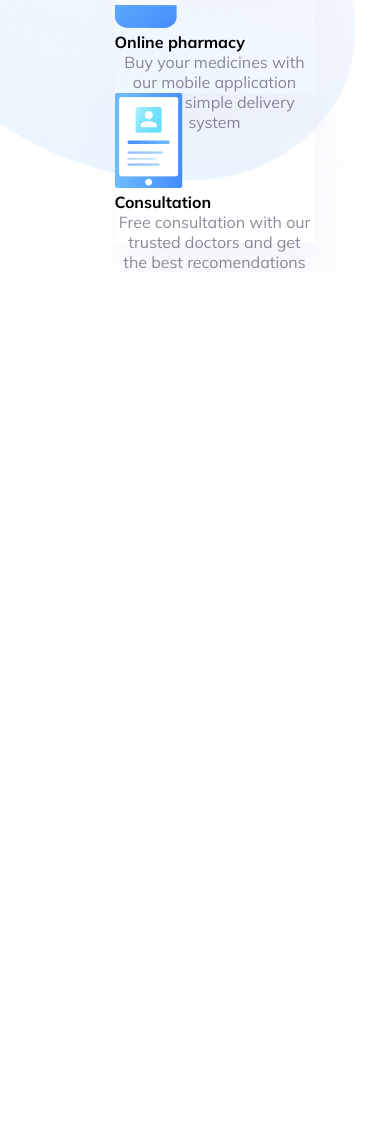
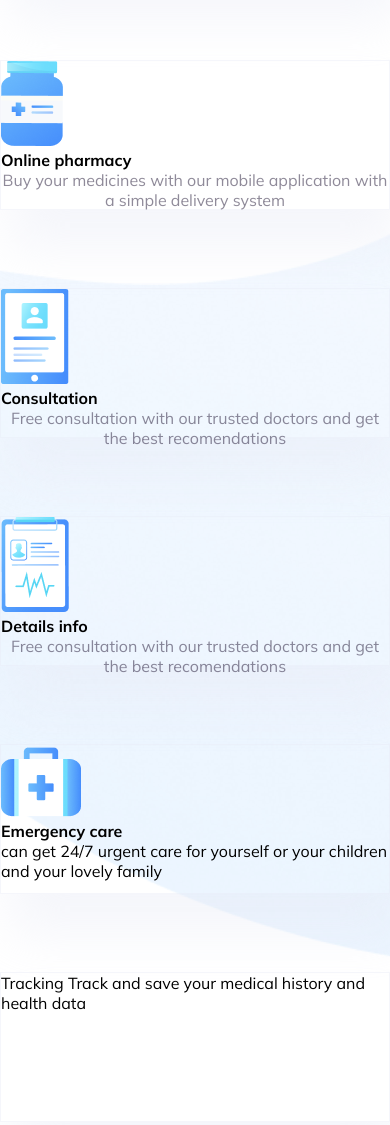
Before and after one commit to carcity04/tralfagar, a plain HTML site: page index.html in a window 390 px wide. Shown: the part 1242-2367 px from the top of the page. Before the commit the page ends 1514 px from the top, so only its background shows below. Drawn offline with nearby package versions, Linux system fonts and the light colour scheme.

Commit message:
new chanage

```diff
--- a/index.html
+++ b/index.html
@@ -69,22 +69,35 @@
 
 
                 </div >
-                <div class="box-2">
+                <div class="box-1">
                     <img src="asset/images/Frame (2).png" alt="frame">
                     <h4> Online pharmacy</h4>
                     <p class="pra-2">Buy  your medicines with our mobile
                         application with a simple delivery system
                         </p>
                 </div>
-                <div class="box-3">
+                <div class="box-1">
                     <img src="asset/images/Frame (3).png" alt="frame">
                     <h4>Consultation</h4>
                     <p class="pra-2">Free consultation with our trusted doctors and get the best recomendations</p>
 
                 </div>
-                <div></div>
-                <div></div>
-                <div></div>
+                <div class="box-1">
+                    <img src="asset/images/Frame (4).png" alt="frame4">
+
+                   <h4>Details info</h4>
+<p class="pra-2">Free consultation with our trusted doctors and get the best recomendations</p>
+                </div>
+                <div class="box-1">
+                    <img src="asset/images/Frame (5).png" alt="frame5">
+                    <h4>Emergency care</h4>
+<p>can get 24/7 urgent care for yourself or your children and your
+lovely family</p>
+                </div>
+                <div class="box-1">
+                    Tracking
+Track and save your medical history and health data
+                </div>
 
              </div>
 
--- a/style.css
+++ b/style.css
@@ -117,15 +117,17 @@ h3{
     background-image: url('asset/images/Frame.png');
     display: flex;
     background-size: cover;
-    justify-content: space-around;
+    justify-content: space-between;
     align-items: center;
+
 }
 .box-1,.box-2,
 .box-3{
     width: 200px;
     height: 150px;
-    margin-left: 10%;
+    margin: 5%;
   box-shadow: 10px 40px 50px 0px rgb(229, 233, 246, 0.4);
+  border: 1px solid  rgb(229, 233, 246, 0.4);
 
 }
 .pra-2{
@@ -178,5 +180,19 @@ h2{
 .box-con{
     flex-direction: column;
 }
+.box-1,.box-2,
+.box-3{
+    width: 200px;
+    height: 150px;
+    margin: 10%;
+  box-shadow: 10px 40px 50px 0px rgb(229, 233, 246, 0.4);
+  border: 1px solid  rgb(229, 233, 246, 0.4);
 
 }
+
+}
+@media only screen and (max-width: 600px) {
+    .box-1 {
+      width: 100%;
+    }
+  }
```
Also changed, not shown: asset/images/Frame (4).png (added), asset/images/Frame (5).png (added), asset/images/Frame (6).png (added).
